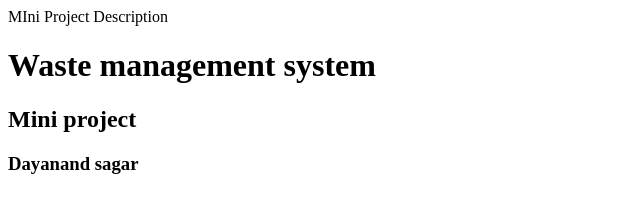
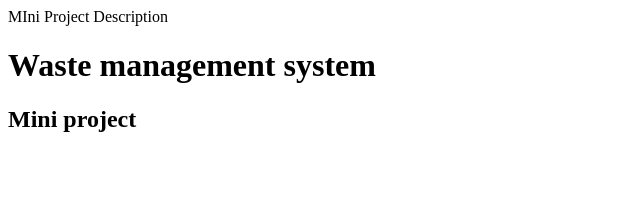
Before and after one commit to jyothikalakshmi/1styearminiproject, a plain HTML site: page index.html in a window 1280 px wide. Shown: the whole page, without its empty margins (0-640 px from the left). Drawn offline with Linux system fonts and the light colour scheme.

Commit message:
Deleted h3

```diff
--- a/index.html
+++ b/index.html
@@ -6,6 +6,5 @@
         Description
         <h1>Waste management system</h1>
         <h2>Mini project</h2>
-        <h3>Dayanand sagar</h3>
     </body>
 </html>
```
